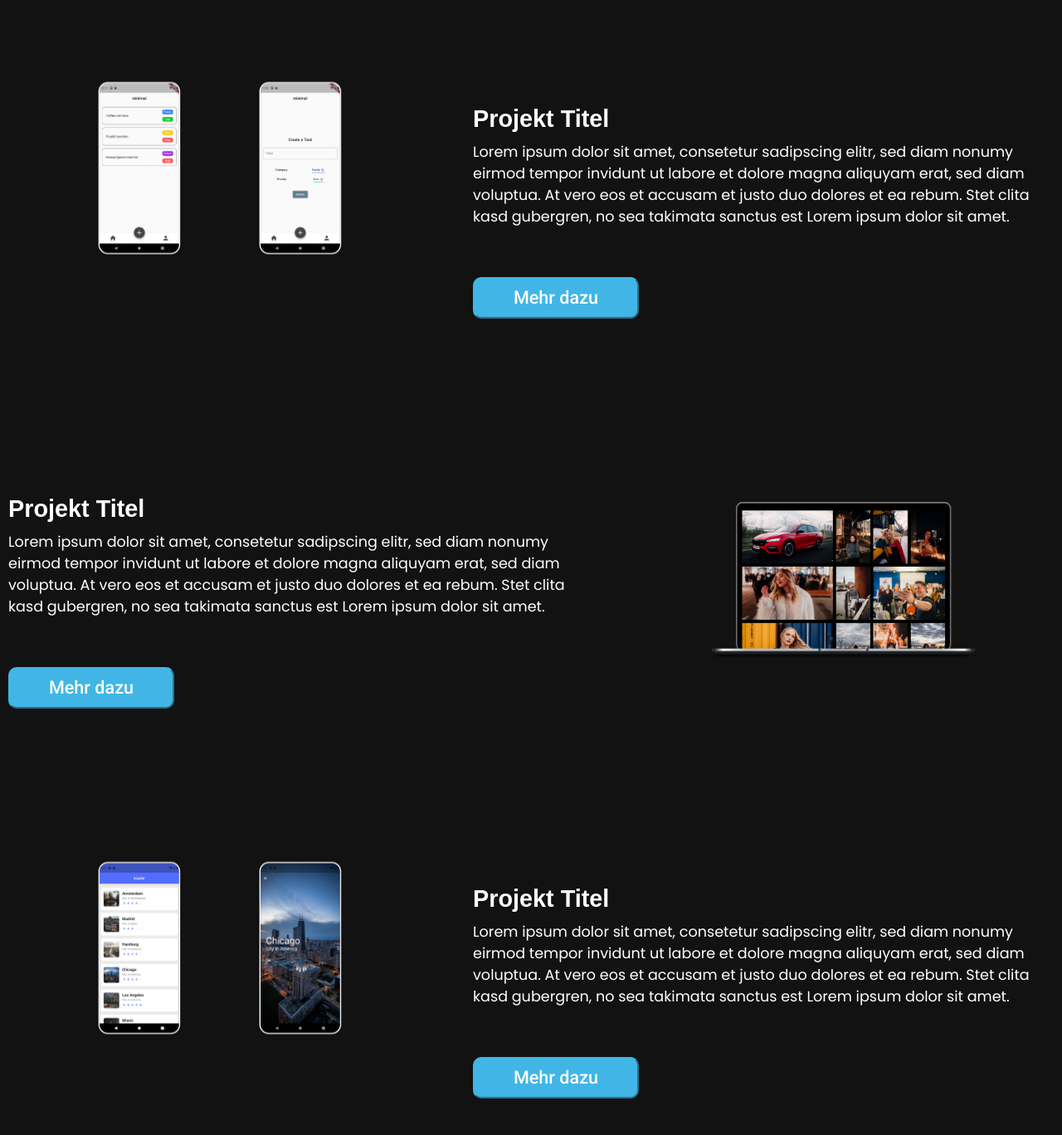
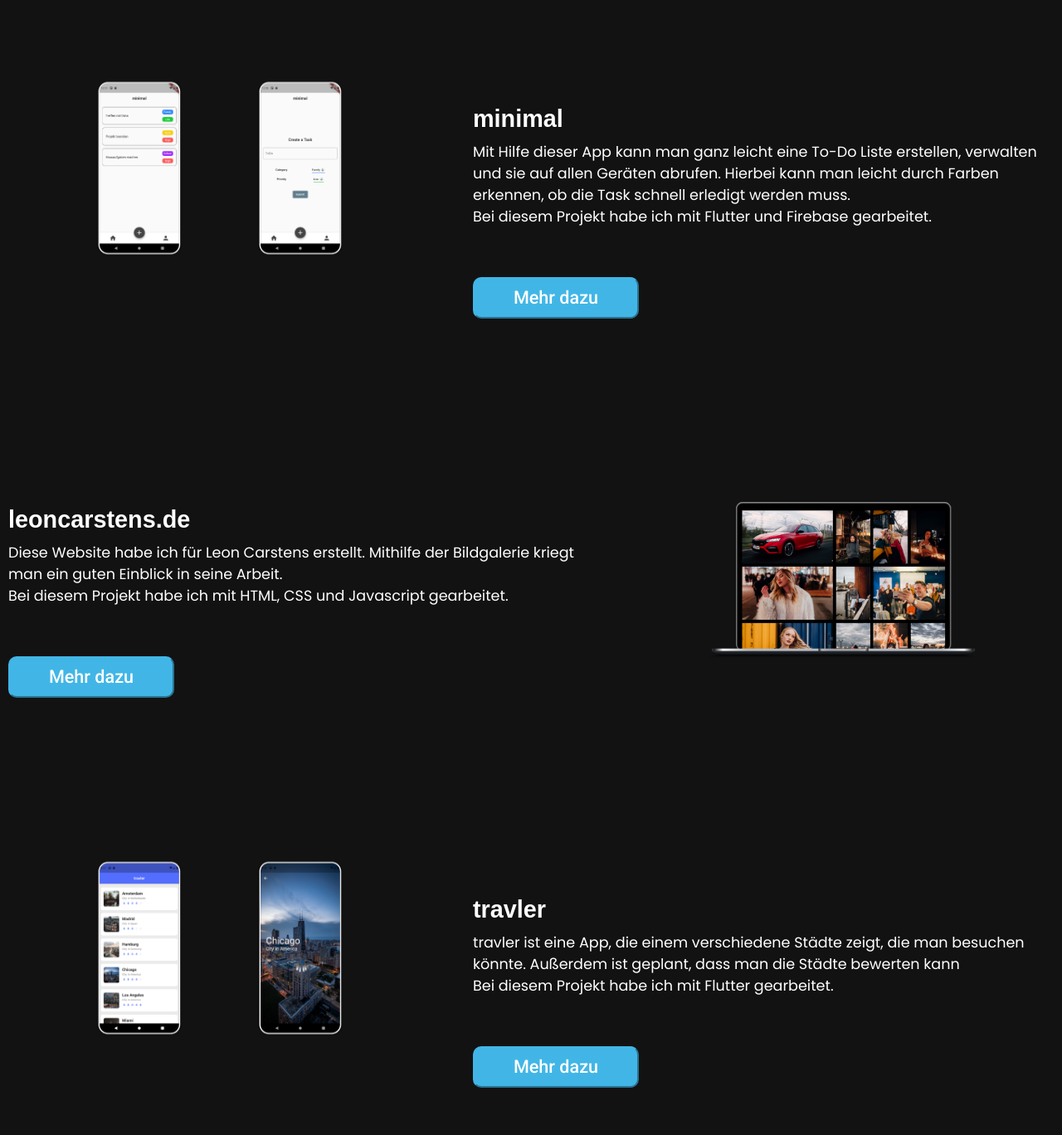
Before and after one commit to lennartkrellenberg/lennart-krellenberg-portfolio, a Gatsby site: page / in a window 1280 px wide. Shown: the part 1420-2788 px from the top of the page at 83% size. Built offline with nearby package versions, Linux system fonts and the light colour scheme; Gatsby itself is replaced by a stand-in of ours.

Commit message:
text editing

```diff
--- a/src/pages/index.js
+++ b/src/pages/index.js
@@ -60,7 +60,7 @@ const IndexPage = () => {
             <div className={style.project}>
               <div className={style.projectTxt}>
                 <h4>NFT Info Page</h4>
-                <p>Diese Webseite habe ich im Kunstunterricht erstellt. <br /> Sie zeigt, wie Künstler mit Hilfe von NFTs ihre Kunstwerke verkaufen können. <br /> Bei diesem Projekt habe ich mit Gatsby und Flexbox gearbeitet.   </p>
+                <p>Diese Webseite habe ich im Kunstunterricht erstellt. <br /> Sie zeigt, wie Künstler mit Hilfe von NFTs ihre Kunstwerke verkaufen können. <br /> Bei diesem Projekt habe ich mit Gatsby und SCSS gearbeitet.   </p>
                 <button href="https://nftinfopagemain.gatsbyjs.io/" rel="noopener noreferrer" target="_blank">Mehr dazu</button>
               </div>
               <div className={style.projectImg}><StaticImage src="../images/nftImg.png" quality="100"></StaticImage>
@@ -71,16 +71,16 @@ const IndexPage = () => {
               <div className={style.projectImg}><StaticImage src="../images/minimalImg.png" quality="100"></StaticImage></div>
 
               <div className={style.projectTxt}>
-                <h4>Projekt Titel</h4>
-                <p>Lorem ipsum dolor sit amet, consetetur sadipscing elitr, sed diam nonumy eirmod tempor invidunt ut labore et dolore magna aliquyam erat, sed diam voluptua. At vero eos et accusam et justo duo dolores et ea rebum. Stet clita kasd gubergren, no sea takimata sanctus est Lorem ipsum dolor sit amet.</p>
+                <h4>minimal</h4>
+                <p>Mit Hilfe dieser App kann man ganz leicht eine To-Do Liste erstellen, verwalten und sie auf allen Geräten abrufen. Hierbei kann man leicht durch Farben erkennen, ob die Task schnell erledigt werden muss. <br /> Bei diesem Projekt habe ich mit Flutter und Firebase gearbeitet.  </p>
                 <button>Mehr dazu</button>
               </div>
             </div>
 
             <div className={style.project}>
               <div className={style.projectTxt}>
-                <h4>Projekt Titel</h4>
-                <p>Lorem ipsum dolor sit amet, consetetur sadipscing elitr, sed diam nonumy eirmod tempor invidunt ut labore et dolore magna aliquyam erat, sed diam voluptua. At vero eos et accusam et justo duo dolores et ea rebum. Stet clita kasd gubergren, no sea takimata sanctus est Lorem ipsum dolor sit amet.</p>
+                <h4>leoncarstens.de</h4>
+                <p>Diese Website habe ich für Leon Carstens erstellt. Mithilfe der Bildgalerie kriegt man ein guten Einblick in seine Arbeit. <br />  Bei diesem Projekt habe ich mit HTML, CSS und Javascript gearbeitet.   </p>
                 <button>Mehr dazu</button>
               </div>
               <div className={style.projectImg}><StaticImage src="../images/leonImg.png" quality="100"></StaticImage>
@@ -91,8 +91,8 @@ const IndexPage = () => {
               <div className={style.projectImg}><StaticImage src="../images/travlerImg.png" quality="100"></StaticImage></div>
 
               <div className={style.projectTxt}>
-                <h4>Projekt Titel</h4>
-                <p>Lorem ipsum dolor sit amet, consetetur sadipscing elitr, sed diam nonumy eirmod tempor invidunt ut labore et dolore magna aliquyam erat, sed diam voluptua. At vero eos et accusam et justo duo dolores et ea rebum. Stet clita kasd gubergren, no sea takimata sanctus est Lorem ipsum dolor sit amet.</p>
+                <h4>travler</h4>
+                <p>travler ist eine App, die einem verschiedene Städte zeigt, die man besuchen könnte. Außerdem ist geplant, dass man die Städte bewerten kann <br />  Bei diesem Projekt habe ich mit Flutter gearbeitet.  </p>
                 <button>Mehr dazu</button>
               </div>
             </div>
```
